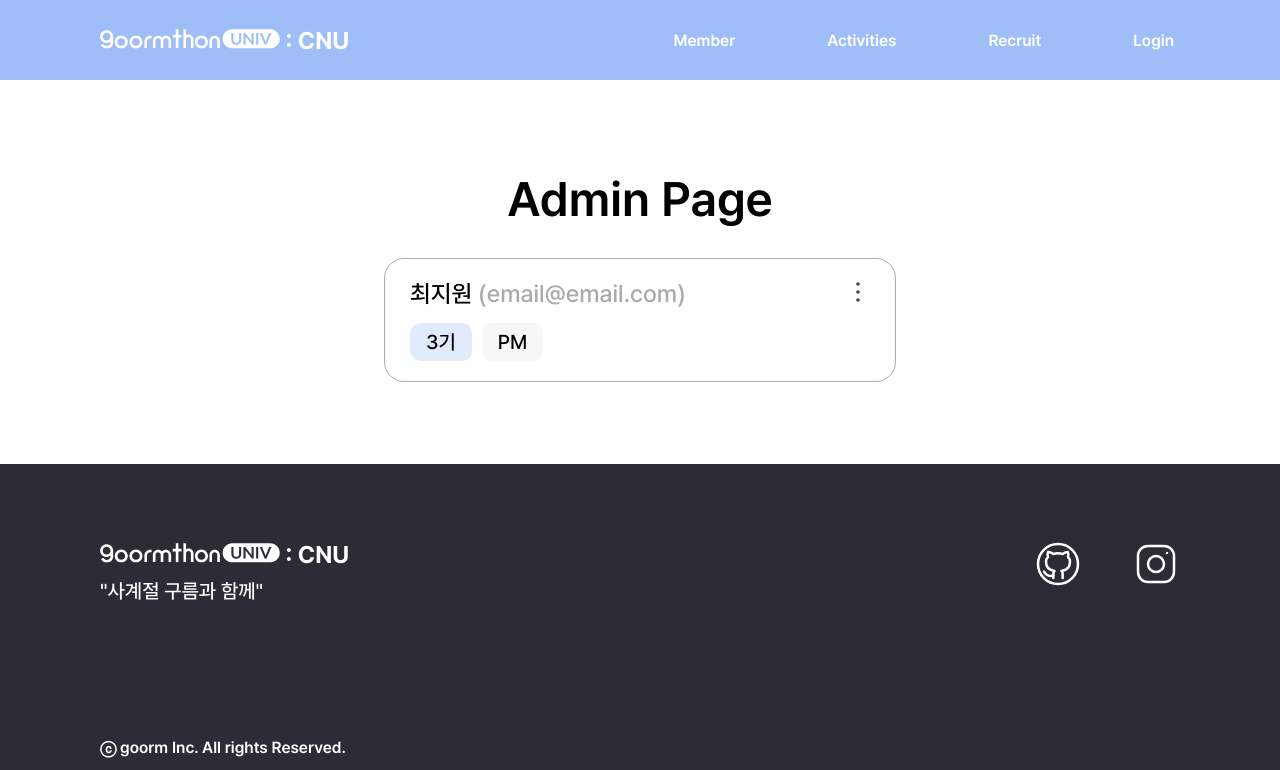
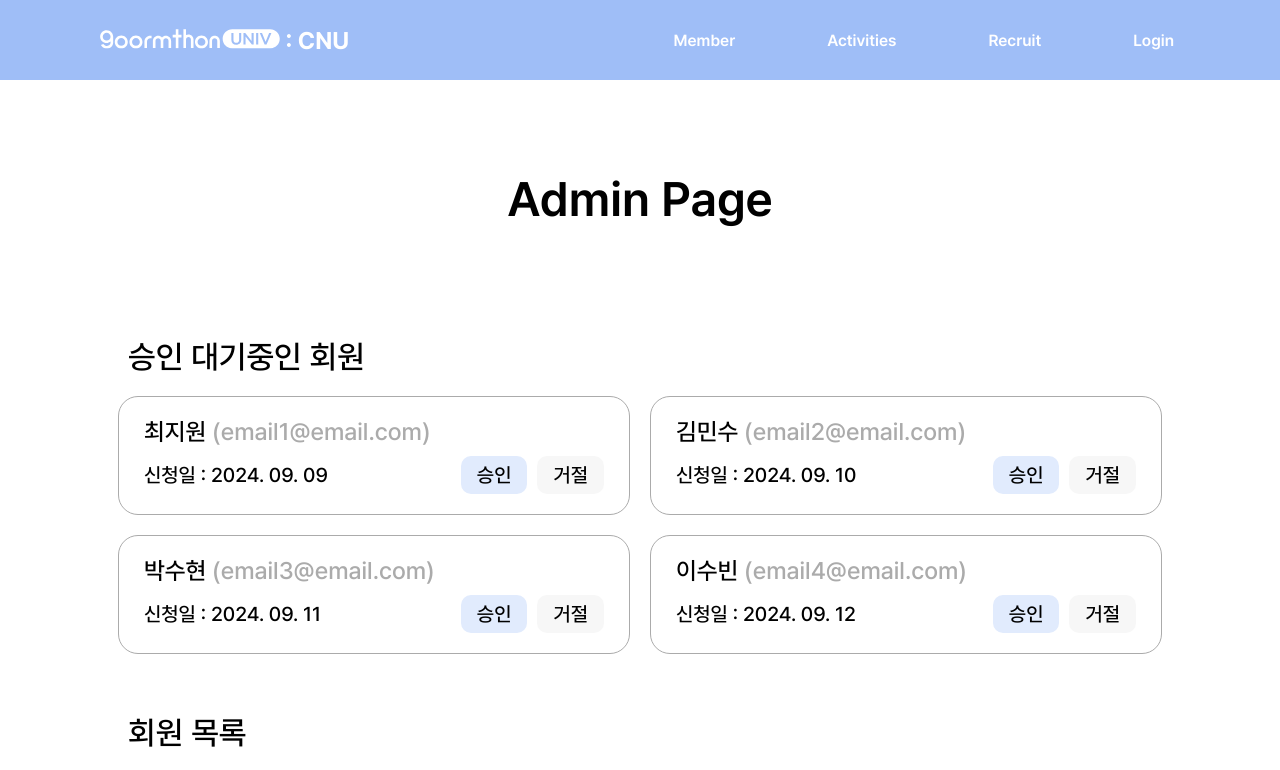
Before and after one commit to 9oormthonUNIV-JNU/B_FE, a React (Vite) app in the folder 9oormthonUNIV_JNU/: page /admin in a window 1280 px wide. Shown: the top 770 px of the page. Built offline with nearby package versions, Linux system fonts and the light colour scheme; the HTML template or start-up script is replaced by a standard one.

Commit message:
feat: MemberManage 구현

```diff
--- a/9oormthonUNIV_JNU/src/components/admin/atoms/ApprovedMember.tsx
+++ b/9oormthonUNIV_JNU/src/components/admin/atoms/ApprovedMemberItem.tsx
@@ -1,10 +1,10 @@
-import React, { useState } from "react";
+import { useState } from "react";
 import styled from "styled-components";
 import CustomText from "../../common/atoms/CustomText";
 import CustomTag from "../../common/atoms/CustomTag";
 import icon_kebab from "../../../assets/images/icon_kebab.svg";
 
-const ApprovedMemberContainer = styled.div`
+const ApprovedMemberItemContainer = styled.div`
   display: flex;
   flex-direction: column;
   width: 512px;
@@ -38,7 +38,19 @@ const ApprovedMemberContainer = styled.div`
   }
 `;
 
-const ApprovedMember = () => {
+type ApprovedMemberItemProps = {
+  name: string;
+  email: string;
+  generation: number;
+  part: "PM" | "PD" | "FE" | "BE";
+};
+
+const ApprovedMemberItem: React.FC<ApprovedMemberItemProps> = ({
+  name,
+  email,
+  generation,
+  part,
+}) => {
   const [isKebabOpen, setIsKebabOpen] = useState(false);
 
   const toggleKebab = () => {
@@ -55,12 +67,16 @@ const ApprovedMember = () => {
   };
 
   return (
-    <ApprovedMemberContainer>
+    <ApprovedMemberItemContainer>
       <div className="approved_name">
         <div>
-          <CustomText textStyle="b2">최지원 {""}</CustomText>
+          <CustomText textStyle="b2">
+            {name} {""}
+          </CustomText>
           <CustomText textStyle="b2" color="#ABABAB">
-            (email@email.com)
+            {"("}
+            {email}
+            {")"}
           </CustomText>
         </div>
         <div className="approved_kebab" onClick={toggleKebab}>
@@ -69,8 +85,8 @@ const ApprovedMember = () => {
       </div>
       <div className="tag_and_delete_container">
         <div className="approved_tag_container">
-          <CustomTag backgroundColor="#E1EBFD">3기</CustomTag>
-          <CustomTag backgroundColor="#F7F7F7">PM</CustomTag>
+          <CustomTag backgroundColor="#E1EBFD">{generation}기</CustomTag>
+          <CustomTag backgroundColor="#F7F7F7">{part}</CustomTag>
         </div>
         {isKebabOpen && (
           <CustomTag
@@ -82,8 +98,8 @@ const ApprovedMember = () => {
           </CustomTag>
         )}
       </div>
-    </ApprovedMemberContainer>
+    </ApprovedMemberItemContainer>
   );
 };
 
-export default ApprovedMember;
+export default ApprovedMemberItem;
--- a/9oormthonUNIV_JNU/src/components/admin/atoms/PendingMember.tsx
+++ b/9oormthonUNIV_JNU/src/components/admin/atoms/PendingMemberItem.tsx
@@ -2,7 +2,7 @@ import CustomText from "../../common/atoms/CustomText";
 import CustomTag from "../../common/atoms/CustomTag";
 import styled from "styled-components";
 
-const PendingMemberContainer = styled.div`
+const PendingMemberItemContainer = styled.div`
   display: flex;
   flex-direction: column;
   width: 512px;
@@ -25,17 +25,31 @@ const PendingMemberContainer = styled.div`
   }
 `;
 
-const PendingMember = () => {
+type PendingMemberItemProps = {
+  name: string;
+  email: string;
+  applicationDate: string;
+};
+
+const PendingMemberItem: React.FC<PendingMemberItemProps> = ({
+  name,
+  email,
+  applicationDate,
+}) => {
   return (
-    <PendingMemberContainer>
+    <PendingMemberItemContainer>
       <div>
-        <CustomText textStyle="b2">최지원 {""}</CustomText>
+        <CustomText textStyle="b2">
+          {name} {""}
+        </CustomText>
         <CustomText textStyle="b2" color="#ABABAB">
-          (email@email.com)
+          {"("}
+          {email}
+          {")"}
         </CustomText>
       </div>
       <div className="pending_bottom">
-        <CustomText textStyle="b3">신청일 : 2024. 09. 29</CustomText>
+        <CustomText textStyle="b3">신청일 : {applicationDate}</CustomText>
         <div className="pending_button_container">
           <CustomTag backgroundColor="#E1EBFD" onClick={() => {}}>
             승인
@@ -45,8 +59,8 @@ const PendingMember = () => {
           </CustomTag>
         </div>
       </div>
-    </PendingMemberContainer>
+    </PendingMemberItemContainer>
   );
 };
 
-export default PendingMember;
+export default PendingMemberItem;
--- /dev/null
+++ b/9oormthonUNIV_JNU/src/components/admin/molecules/ListContainer.tsx
@@ -0,0 +1,21 @@
+import styled from "styled-components";
+
+export const MemberListContainer = styled.div`
+  display: flex;
+  flex-direction: column;
+  width: 100%;
+  justify-content: center;
+  margin-bottom: 60px;
+
+  .memberlist {
+    margin-bottom: 20px;
+    margin-left: 10px;
+  }
+`;
+
+export const MemberList = styled.div`
+  display: grid;
+  grid-template-columns: repeat(2, 1fr);
+  gap: 20px;
+  width: 100%;
+`;
--- /dev/null
+++ b/9oormthonUNIV_JNU/src/components/admin/organisms/ApprovedMemberList.tsx
@@ -0,0 +1,58 @@
+import { MemberListContainer, MemberList } from "../molecules/ListContainer";
+import ApprovedMemberItem from "../atoms/ApprovedMemberItem";
+import CustomText from "../../common/atoms/CustomText";
+
+const ApprovedMemberList = () => {
+  const members: {
+    name: string;
+    email: string;
+    generation: number;
+    part: "PD" | "PM" | "FE" | "BE";
+  }[] = [
+    {
+      name: "최지원",
+      email: "email1@email.com",
+      generation: 3,
+      part: "PD",
+    },
+    {
+      name: "김민수",
+      email: "email2@email.com",
+      generation: 3,
+      part: "PM",
+    },
+    {
+      name: "박수현",
+      email: "email3@email.com",
+      generation: 3,
+      part: "FE",
+    },
+    {
+      name: "이수빈",
+      email: "email4@email.com",
+      generation: 3,
+      part: "BE",
+    },
+  ];
+
+  return (
+    <MemberListContainer>
+      <div className="memberlist">
+        <CustomText textStyle="b1">회원 목록</CustomText>
+      </div>
+      <MemberList>
+        {members.map((member) => (
+          <ApprovedMemberItem
+            key={member.email}
+            name={member.name}
+            email={member.email}
+            generation={member.generation}
+            part={member.part}
+          />
+        ))}
+      </MemberList>
+    </MemberListContainer>
+  );
+};
+
+export default ApprovedMemberList;
--- /dev/null
+++ b/9oormthonUNIV_JNU/src/components/admin/organisms/PendingMemberList.tsx
@@ -0,0 +1,52 @@
+import PendingMemberItem from "../atoms/PendingMemberItem";
+import CustomText from "../../common/atoms/CustomText";
+import { MemberList, MemberListContainer } from "../molecules/ListContainer";
+
+const PendingMemberList = () => {
+  const members: {
+    name: string;
+    email: string;
+    applicationDate: string;
+  }[] = [
+    {
+      name: "최지원",
+      email: "email1@email.com",
+      applicationDate: "2024. 09. 09",
+    },
+    {
+      name: "김민수",
+      email: "email2@email.com",
+      applicationDate: "2024. 09. 10",
+    },
+    {
+      name: "박수현",
+      email: "email3@email.com",
+      applicationDate: "2024. 09. 11",
+    },
+    {
+      name: "이수빈",
+      email: "email4@email.com",
+      applicationDate: "2024. 09. 12",
+    },
+  ];
+
+  return (
+    <MemberListContainer>
+      <div className="memberlist">
+        <CustomText textStyle="b1">승인 대기중인 회원</CustomText>
+      </div>
+      <MemberList>
+        {members.map((member) => (
+          <PendingMemberItem
+            key={member.email}
+            name={member.name}
+            email={member.email}
+            applicationDate={member.applicationDate}
+          />
+        ))}
+      </MemberList>
+    </MemberListContainer>
+  );
+};
+
+export default PendingMemberList;
--- a/9oormthonUNIV_JNU/src/components/admin/templates/MemberManage.tsx
+++ b/9oormthonUNIV_JNU/src/components/admin/templates/MemberManage.tsx
@@ -1,9 +1,21 @@
-import ApprovedMember from "../atoms/ApprovedMember";
+import PendingMemberList from "../organisms/PendingMemberList";
+import ApprovedMemberList from "../organisms/ApprovedMemberList";
+import styled from "styled-components";
+
+const MemberManage = styled.div`
+  display: flex;
+  flex-direction: column;
+  margin-top: 80px;
+  margin-bottom: 130px;
+`;
 
 const MemeberManage = () => {
   return (
     <div>
-      <ApprovedMember />
+      <MemberManage>
+        <PendingMemberList />
+        <ApprovedMemberList />
+      </MemberManage>
     </div>
   );
 };
```
Also changed, not shown: 9oormthonUNIV_JNU/src/pages/AdminPage.tsx (+7 -4 lines), 9oormthonUNIV_JNU/src/components/admin/molecules/ApprovedMemberList.tsx (deleted), 9oormthonUNIV_JNU/src/components/admin/molecules/PendingMemberList.tsx (deleted), 9oormthonUNIV_JNU/src/components/admin/organisms/AdminOrganism.tsx (deleted).
